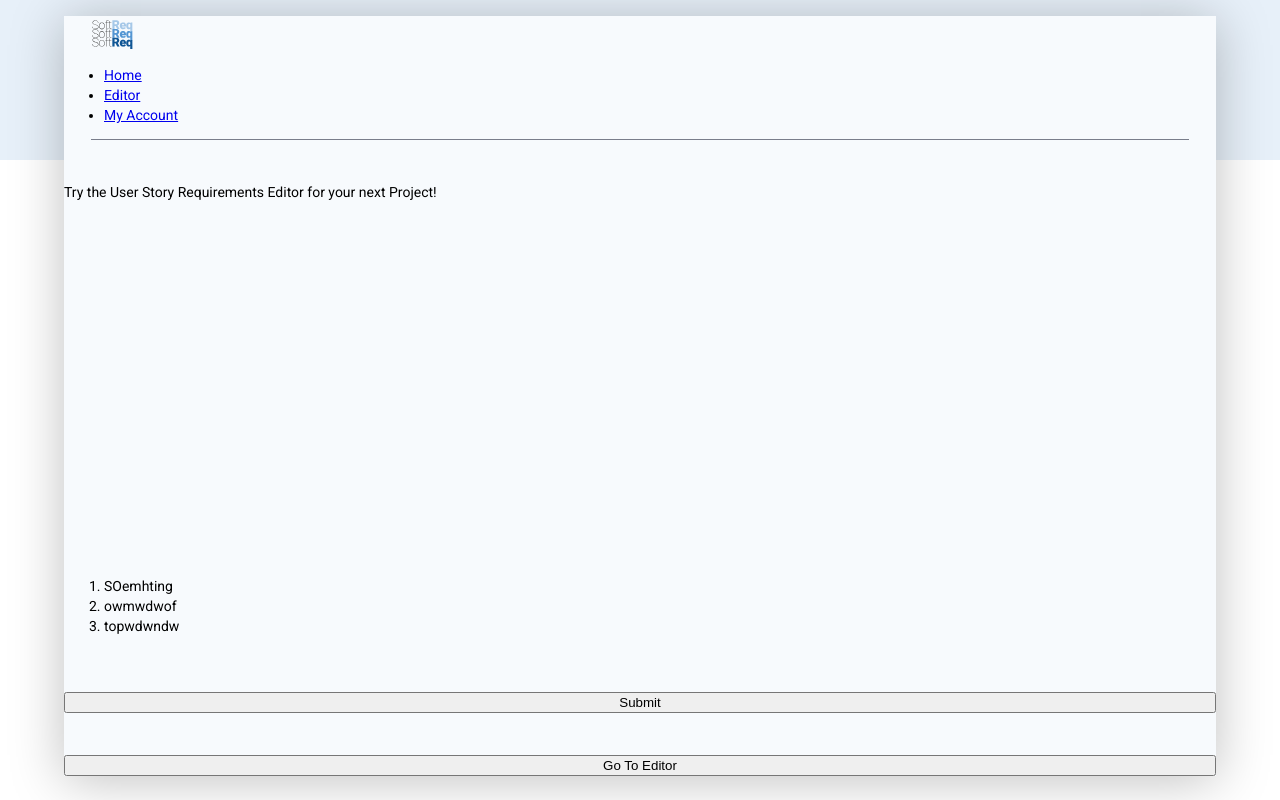
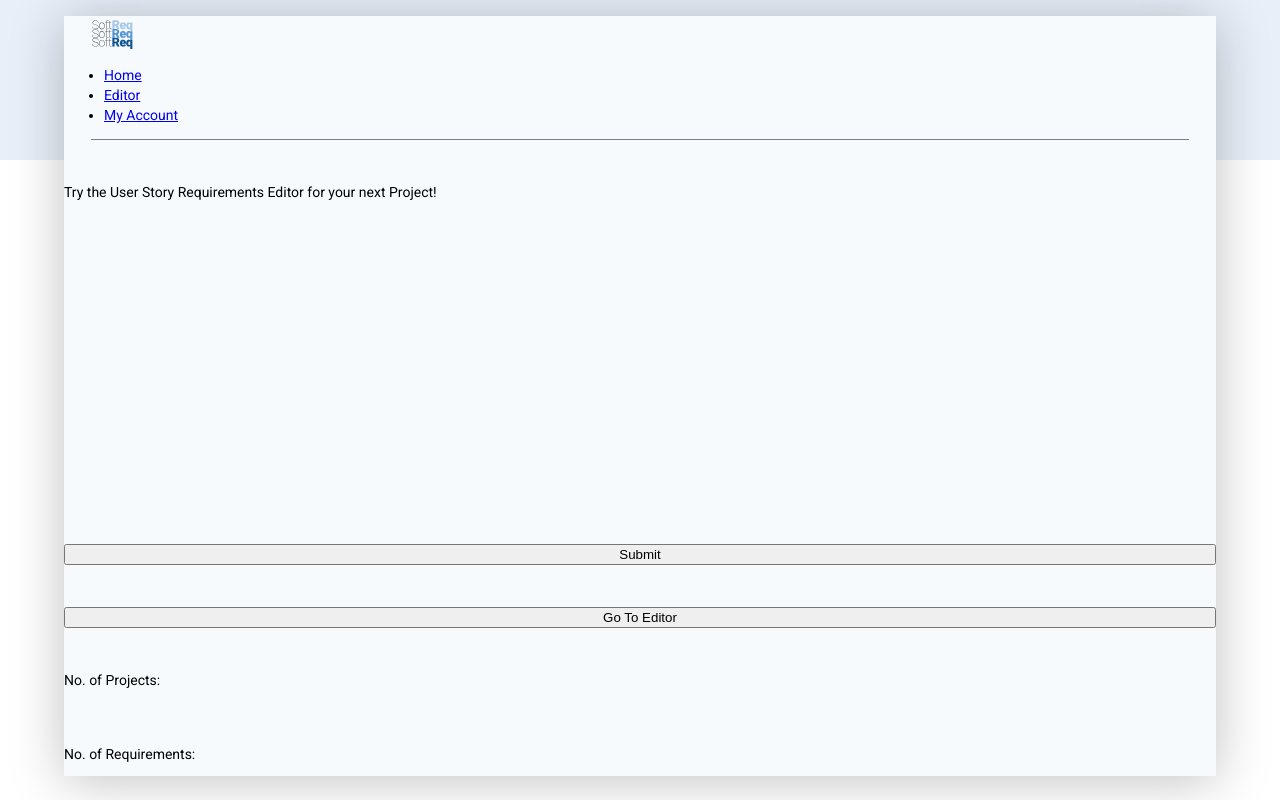
Before and after one commit to muhidabid/SoftReq, an Angular app in the folder 0. DEVELOPMENT/client-angular/: page /project in a window 1280 px wide. Built offline with nearby package versions, Linux system fonts and the light colour scheme.

Commit message:
Update project.component.html

```diff
--- a/0. DEVELOPMENT/client-angular/src/app/project/project.component.html
+++ b/0. DEVELOPMENT/client-angular/src/app/project/project.component.html
@@ -11,13 +11,11 @@
         </div>
 
         <p>Try the User Story Requirements Editor for your next Project!</p>
-        <ol>
-            <li>SOemhting</li>
-            <li>owmwdwof</li>
-            <li>topwdwndw</li>
-        </ol>
         <button>Submit</button>
         <button class="btn" routerLink="/editor">Go To Editor</button>
+
+        <p>No. of Projects: </p>
+        <p>No. of Requirements: </p>
 
     </div>
 
```
